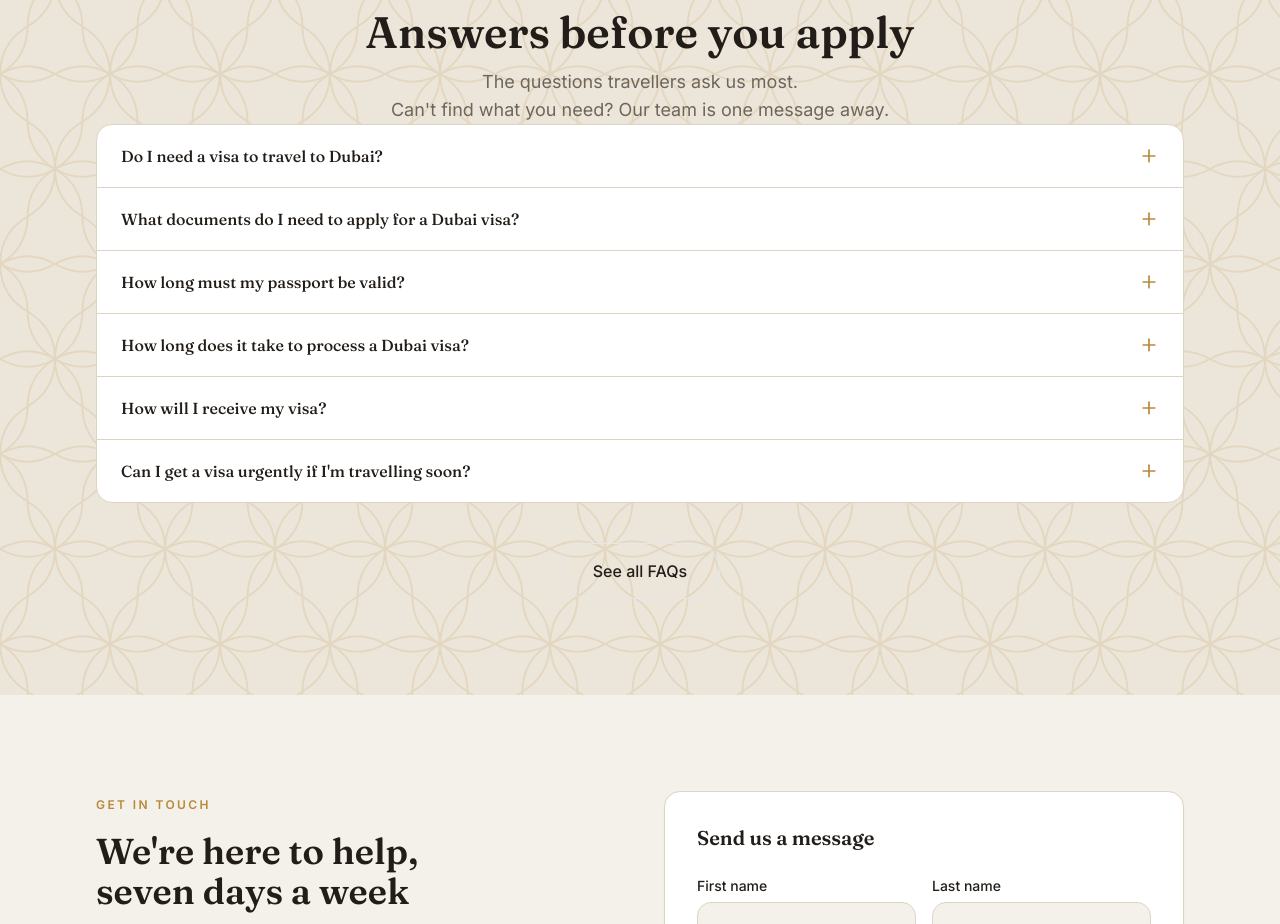
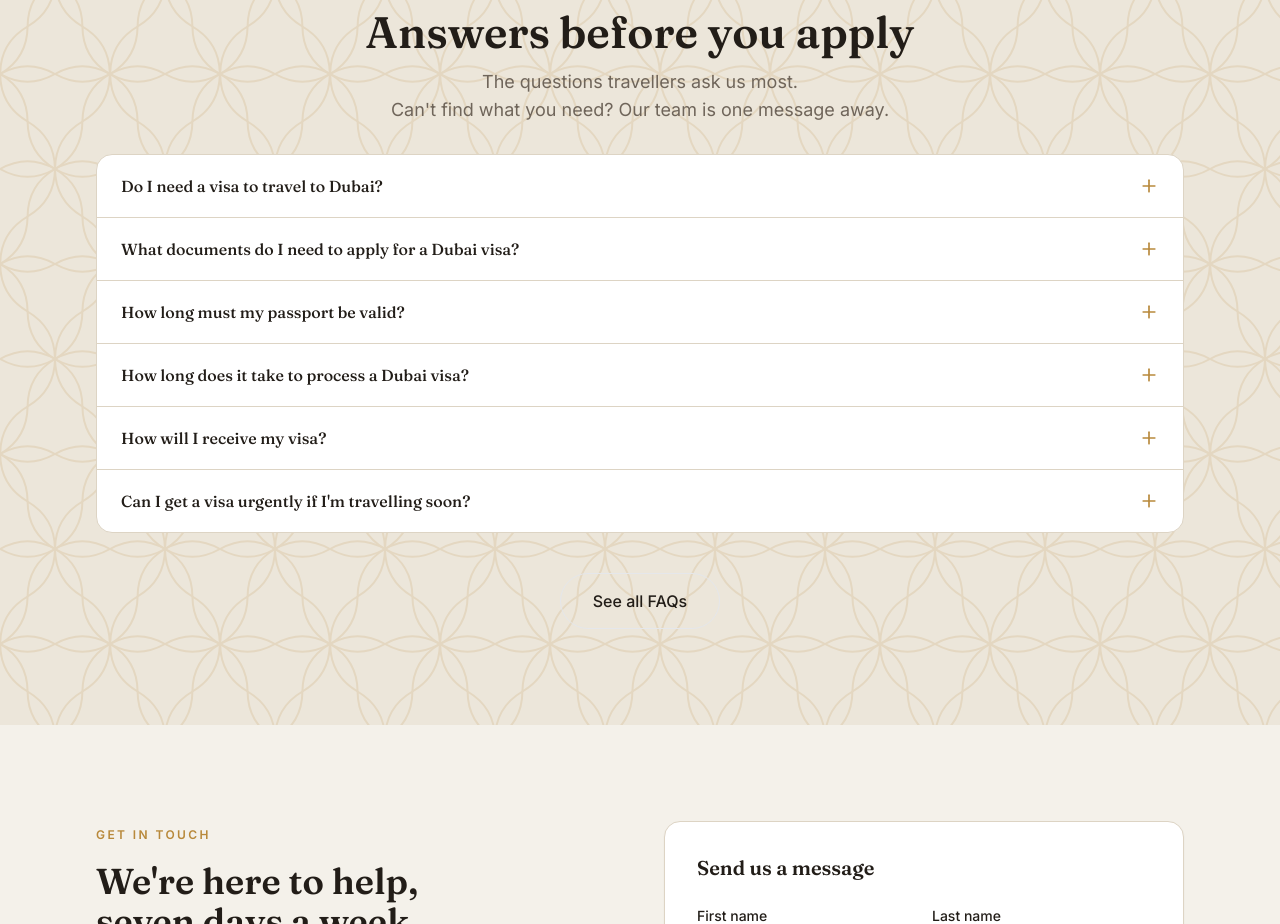
Before and after one commit to bvtonder1980-cmd/dubavisas, a Next.js app: page / in a window 1280 px wide. Shown: the part 6620-7544 px from the top of the page. Built offline with nearby package versions, Linux system fonts and the light colour scheme.

Commit message:
feat: add optional className prop to FaqAccordion and use it in FaqPreview
Co-authored-by: bvtonder1980-cmd <275993852+bvtonder1980-cmd@users.noreply.github.com>

```diff
--- a/components/faq-accordion.tsx
+++ b/components/faq-accordion.tsx
@@ -3,9 +3,13 @@
 import { Plus } from "lucide-react"
 import { type FaqItem } from "@/lib/faqs"
 
-export function FaqAccordion({ items }: { items: FaqItem[] }) {
+export function FaqAccordion({ items, className }: { items: FaqItem[]; className?: string }) {
   return (
-    <div className="divide-y divide-border overflow-hidden rounded-2xl border border-border bg-card">
+    <div
+      className={`divide-y divide-border overflow-hidden rounded-2xl border border-border bg-card${
+        className ? ` ${className}` : ""
+      }`}
+    >
       {items.map((item) => (
         <details key={item.question} className="group">
           <summary className="flex cursor-pointer list-none items-center justify-between gap-4 px-6 py-5 text-left font-medium text-foreground transition-colors hover:bg-secondary [&::-webkit-details-marker]:hidden">
--- a/components/faq-preview.tsx
+++ b/components/faq-preview.tsx
@@ -29,7 +29,7 @@ export function FaqPreview() {
             </>
           }
         />
-        <FaqAccordion items={preview} />
+        <FaqAccordion items={preview} className="mt-[30px]" />
         <div className="mt-10 flex justify-center">
           <ButtonLink href="/faq" variant="outline" size="lg">
             See all FAQs
```
